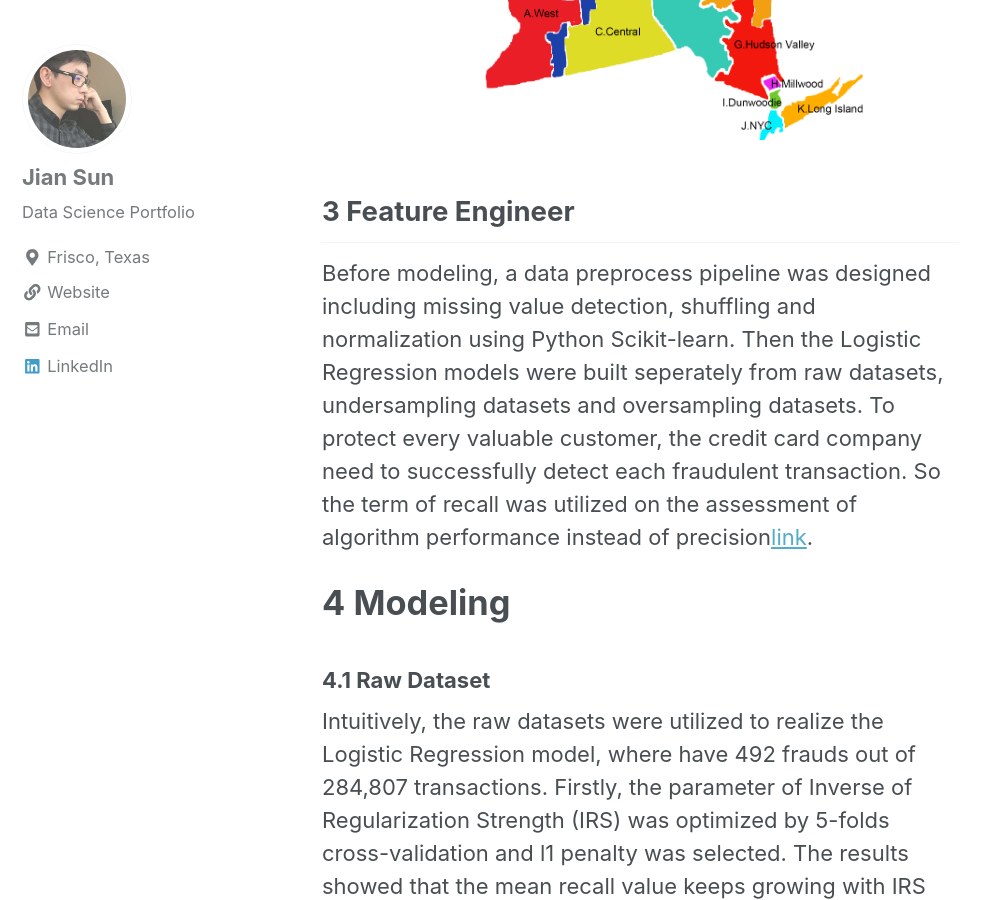
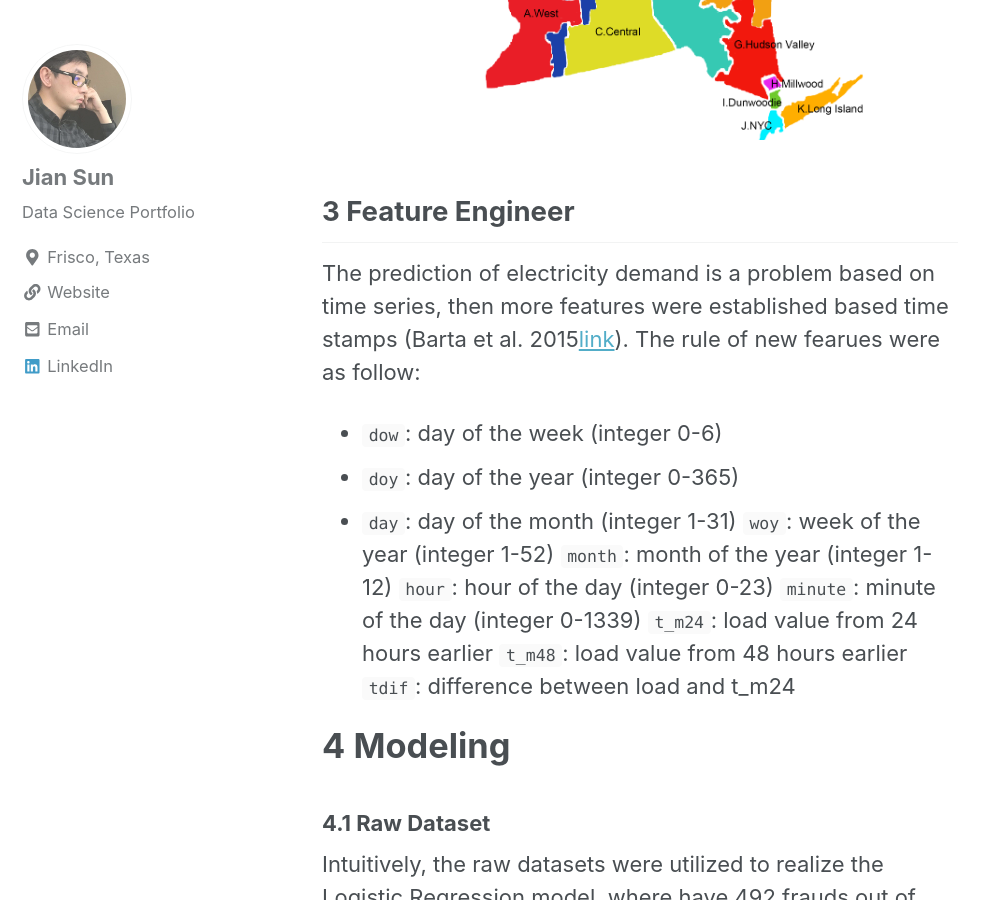
Before and after one commit to jianv/jianv.github.io, a Jekyll site: the page built from _posts/2018-04-20-ml-electricity.md, in a window 1280 px wide and 900 px high, scrolled down 1500 px. Shown: the whole window, without its empty margins (0-989 px from the left). Built offline with Jekyll 4.4.1, drawn with Linux system fonts in a browser that asks for light colours; nearby versions of some CDN libraries.

Commit message:
Update 2018-04-20-ml-electricity.md

```diff
--- a/_posts/2018-04-20-ml-electricity.md
+++ b/_posts/2018-04-20-ml-electricity.md
@@ -15,7 +15,17 @@ In this project, the historical electricity datasets were obtained from the FTP
 <img src="{{ site.url }}{{ site.baseurl }}/images/ml_electricity/2_1_NYISO.png" alt="linearly separable data">
 
 ## 3 Feature Engineer
-Before modeling, a data preprocess pipeline was designed including missing value detection, shuffling and normalization using Python Scikit-learn. Then the Logistic Regression models were built seperately from raw datasets, undersampling datasets and oversampling datasets. To protect every valuable customer, the credit card company need to successfully detect each fraudulent transaction. So the term of recall was utilized on the assessment of algorithm performance instead of precision[link](http://scikit-learn.org/stable/auto_examples/model_selection/plot_precision_recall.html).
+The prediction of electricity demand is a problem based on time series, then more features were established based time stamps (Barta et al. 2015[link](https://arxiv.org/pdf/1506.06972.pdf)). The rule of new fearues were as follow:
++ `dow`: day of the week (integer 0-6)
+- `doy`: day of the year (integer 0-365)
+* `day`: day of the month (integer 1-31)
+`woy`: week of the year (integer 1-52)
+`month`: month of the year (integer 1-12)
+`hour`: hour of the day (integer 0-23)
+`minute`: minute of the day (integer 0-1339)
+`t_m24`: load value from 24 hours earlier
+`t_m48`: load value from 48 hours earlier
+`tdif`: difference between load and t_m24
 
 # 4 Modeling
 ### 4.1 Raw Dataset
```
